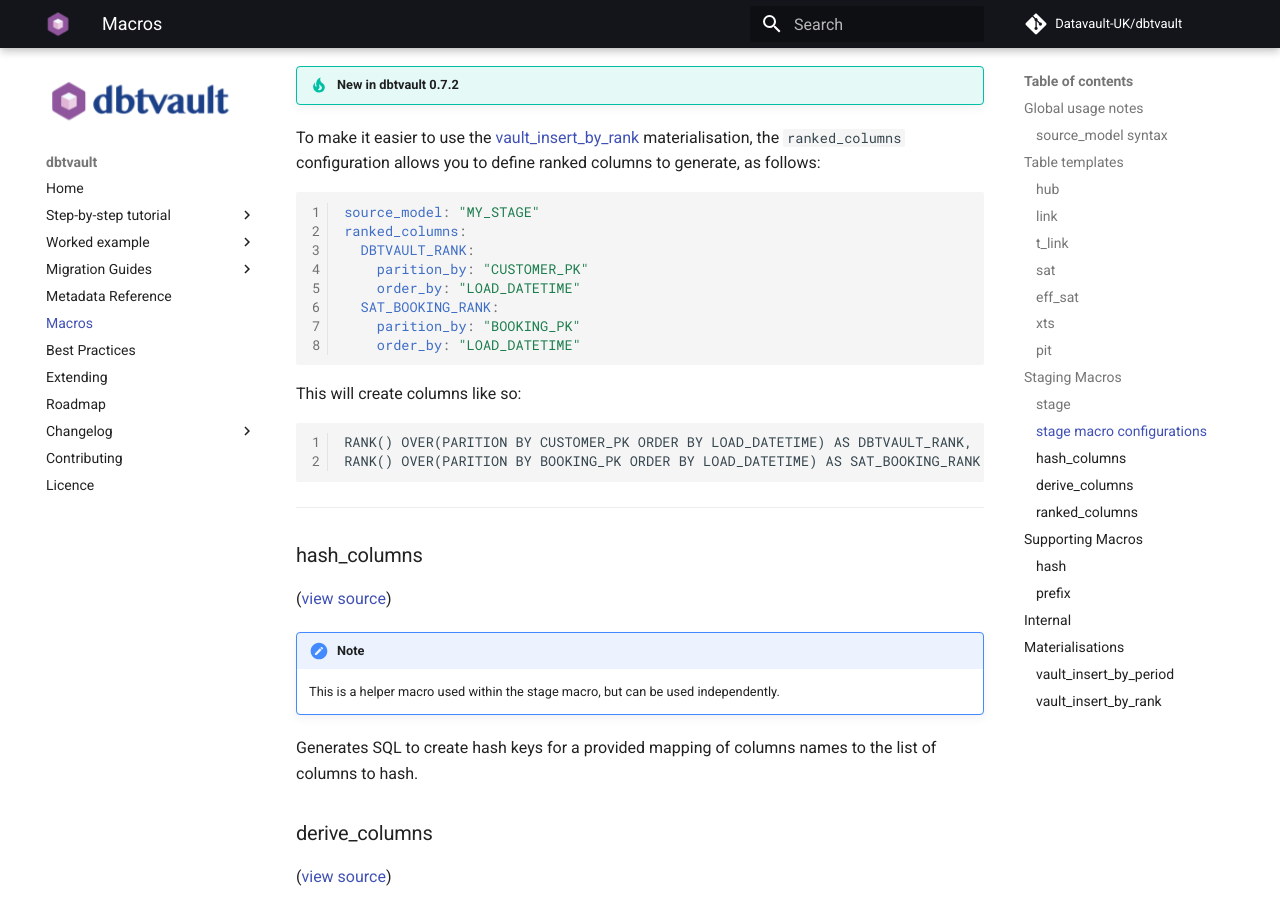
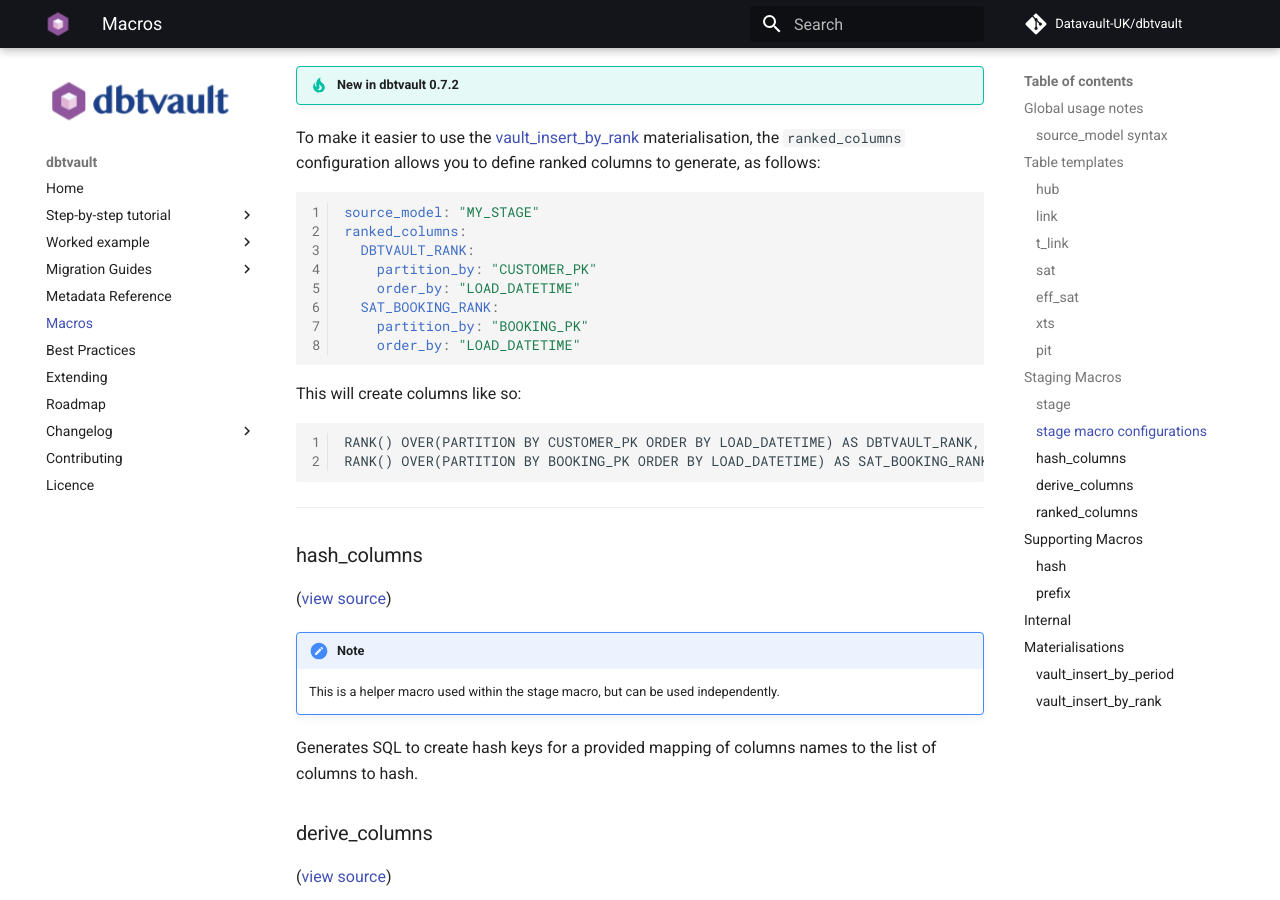
Before and after one commit to Datavault-UK/automate-dv-docs, an MkDocs documentation site: the page built from docs/macros.md, in a window 1280 px wide and 900 px high, scrolled down 16160 px. Built offline with MkDocs 1.6.1 and Material for MkDocs 9.7.7, drawn with Linux system fonts in a browser that asks for light colours; comment, search, counter and statistics services are not loaded; some of the changed text lies outside the part shown.

````diff
--- a/docs/macros.md
+++ b/docs/macros.md
@@ -1696,18 +1696,18 @@
 source_model: "MY_STAGE"
 ranked_columns:
   DBTVAULT_RANK:
-    parition_by: "CUSTOMER_PK"
+    partition_by: "CUSTOMER_PK"
     order_by: "LOAD_DATETIME"
   SAT_BOOKING_RANK:
-    parition_by: "BOOKING_PK"
+    partition_by: "BOOKING_PK"
     order_by: "LOAD_DATETIME"
 ```
 
 This will create columns like so:
 
 ```
-RANK() OVER(PARITION BY CUSTOMER_PK ORDER BY LOAD_DATETIME) AS DBTVAULT_RANK,
-RANK() OVER(PARITION BY BOOKING_PK ORDER BY LOAD_DATETIME) AS SAT_BOOKING_RANK
+RANK() OVER(PARTITION BY CUSTOMER_PK ORDER BY LOAD_DATETIME) AS DBTVAULT_RANK,
+RANK() OVER(PARTITION BY BOOKING_PK ORDER BY LOAD_DATETIME) AS SAT_BOOKING_RANK
 ```
 
 ___
@@ -2118,7 +2118,7 @@
     source_model: "MY_STAGE"
     ranked_columns:
       DBTVAULT_RANK:
-        parition_by: "CUSTOMER_PK"
+        partition_by: "CUSTOMER_PK"
         order_by: "LOAD_DATETIME"
     ```
 
@@ -2127,7 +2127,7 @@
     ```yaml
     source_model: "MY_STAGE"
     derived_columns:
-      DBTVAULT_RANK: "RANK() OVER(PARITION BY CUSTOMER_PK ORDER BY LOAD_DATETIME)"
+      DBTVAULT_RANK: "RANK() OVER(PARTITION BY CUSTOMER_PK ORDER BY LOAD_DATETIME)"
     ```
 
 
````
Also changed, not shown: other parts of docs/macros.md (+1 -1 lines).
